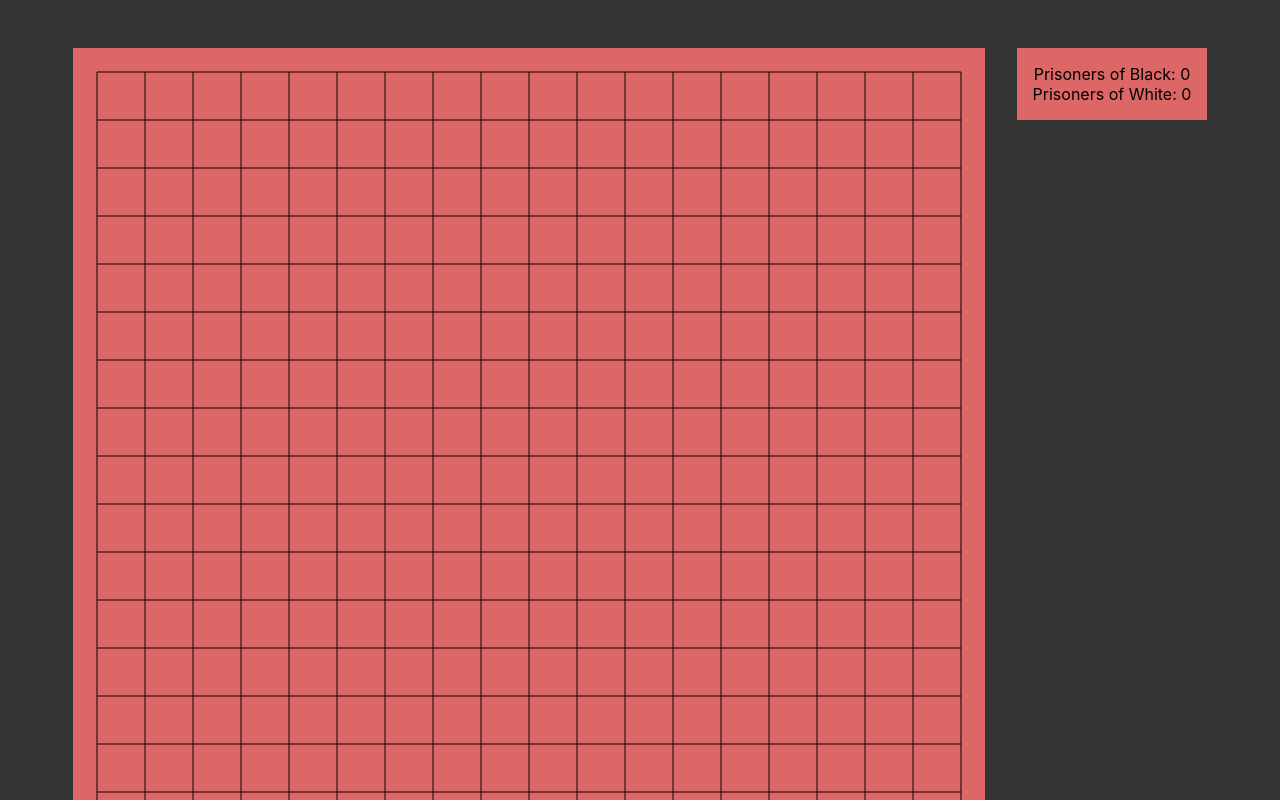
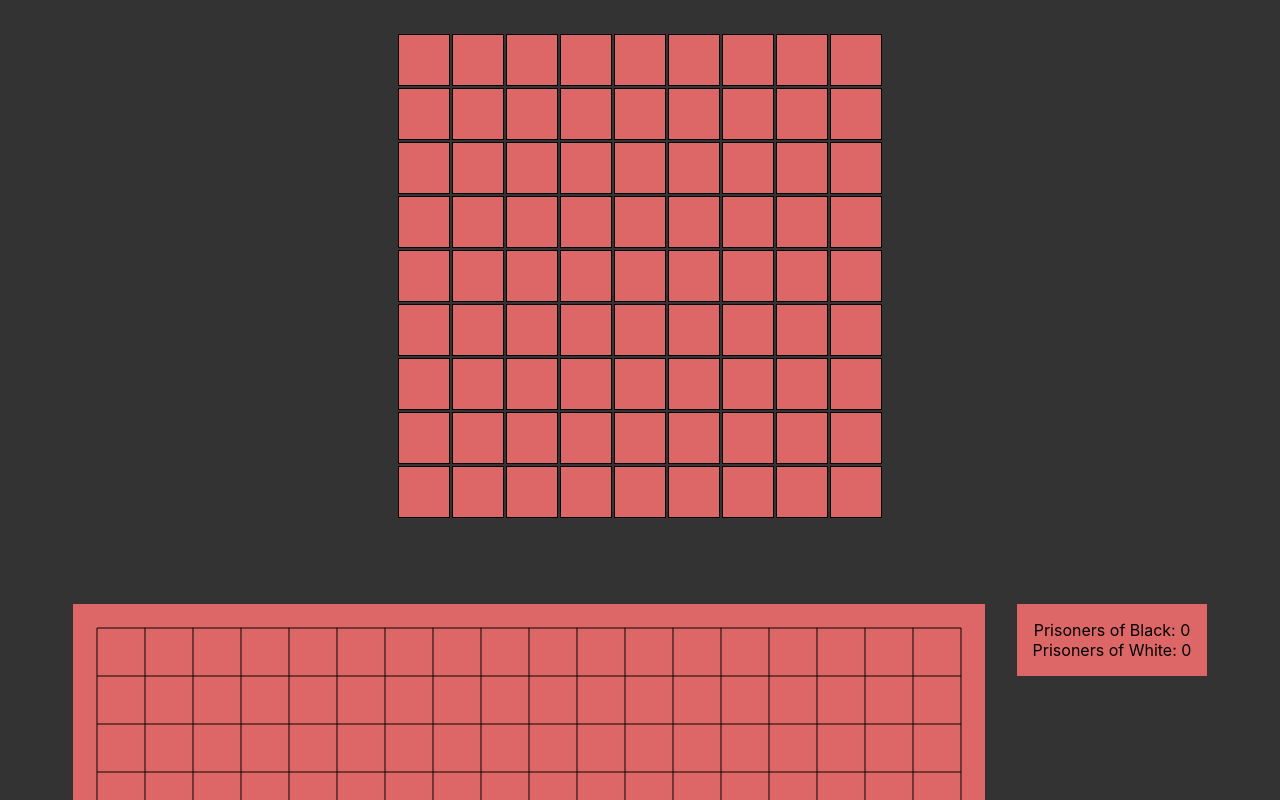
Before and after one commit to dragonfi/react-boardgame, a React (Create React App) app: page / in a window 1280 px wide. Shown: the top 800 px of the page. Built offline with nearby package versions, Linux system fonts and the light colour scheme.

Commit message:
App: add Shogi game

```diff
--- a/src/App/App.tsx
+++ b/src/App/App.tsx
@@ -6,11 +6,17 @@ import {BoardGame} from '../BoardGame/BoardGame';
 import {rules as chessRules} from '../Chess/ChessRules';
 import {rules as checkersRules} from '../Checkers/CheckersRules';
 import {rules as goRules} from '../Go/GoRules';
+import {rules as shogiRules} from '../Shogi/ShogiRules';
 
 class App extends Component {
   render() {
     return (
       <div className="App react-boardgame__main-container">
+      <div className="react-boardgame__inline-container">
+        <ErrorBoundary errorMessage="An error occured, we misplayed the shogi board. Care to play a different game?">
+          <BoardGame rules={shogiRules} />
+        </ErrorBoundary>
+      </div>
         <div className="react-boardgame__inline-container">
           <ErrorBoundary errorMessage="An error occured, we misplayed the go board. Care to play a different game?">
             <BoardGame rules={goRules} />
```
